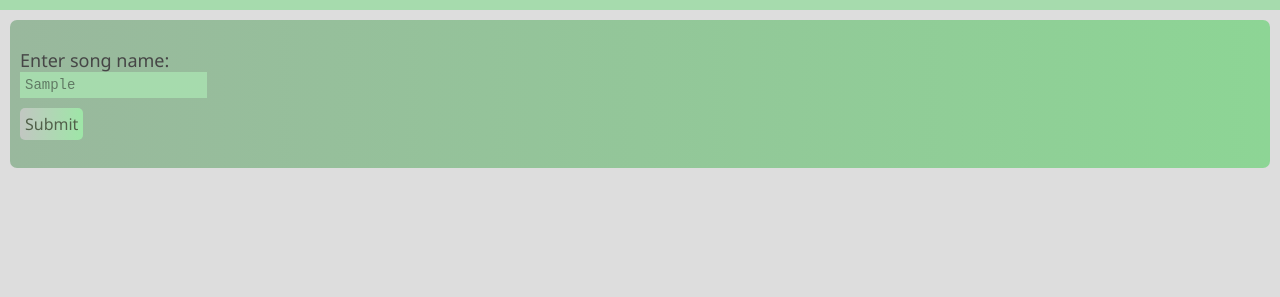
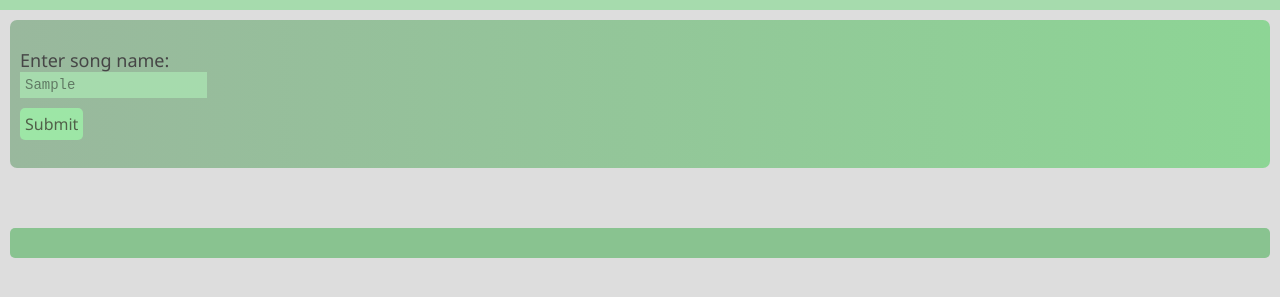
Before and after one commit to artybyte/r, a plain HTML site: page test_parser_start/main.html in a window 1280 px wide. Both pictures are taken after typing "Sample" into the empty fields and a click on the button "Submit". Shown: the part 113-410 px from the top of the page. Drawn offline with Linux system fonts and the light colour scheme; no server answers.

Commit message:
test from vscode

```diff
--- a/test_parser_start/main.css
+++ b/test_parser_start/main.css
@@ -27,7 +27,6 @@ body {
     border: 0px;
     padding: 10px;
     display: block;
-    background: rgb(137, 195, 144);
     background: linear-gradient(to left, rgb(141, 213, 149), rgb(153, 184, 157));
 
 }
@@ -57,7 +56,6 @@ body {
 .header__underpanel_input:hover {
 
     background: rgb(98, 181, 127);
-    color: rgb(100, 120, 77);
 
 }
 
@@ -102,20 +100,58 @@ body {
     padding: 5px;
     border: 2px;
     border-radius: 5px;
-    background: linear-gradient(to right, rgb(194, 199, 194), rgb(158, 230, 167));
+    background: rgb(157, 230, 166);
     font-family: Segoe UI;
     font-weight: 400;
     font-size: 16px;
     color: rgb(81, 96, 73);
-    transition: 150ms background,color;
+    transition: 80ms all;
 
 }
 
 .button__common:hover {
 
-    background: linear-gradient(to right, rgb(115, 170, 122), rgb(137, 142, 137));
+    background: rgb(127, 185, 134);
+    color: rgb(203, 224, 184);
+    cursor: pointer;
 
 }
+
+.button__common:active {
+
+    transition: 20ms all;
+    background: rgb(100, 164, 107);
+    color: rgb(127, 241, 138);
+
+}
+
+/* Song container */
+
+.song_container {
+
+    margin: 60px 10px 10px 10px;
+    background: rgb(137, 195, 144);
+    border-radius: 5px;
+    padding: 20px 10px 10px 10px;
+
+}
+
+.song_container_element {
+
+
+
+}
+
+
+
+
+
+
+
+
+
+
+
 
 
 
--- a/test_parser_start/main.html
+++ b/test_parser_start/main.html
@@ -12,11 +12,15 @@
     <div class="header__underpanel">
         <div class="header__underpanel_orientation">
             <h1 class="label__small">Enter song name:</h1>
-            <input class="header__underpanel_input">
-            <button class="button__common">Submit</button>
+            <input class="header__underpanel_input" id="name_input">
+            <button class="button__common" onclick="init_request()">Submit</button>
         </div>
+    </div>
+    <div class="song_container" id="song_container">
+        <h1 class="label__small">g</h1>
     </div>
     <script src="script/functions.js"></script>
     <script src="script/mainstrait.js"></script>
+    <h1 class="class"></h1>
   </body>
 </html>
--- a/test_parser_start/script/functions.js
+++ b/test_parser_start/script/functions.js
@@ -4,9 +4,37 @@ function clamp( n, min, max ) {
 
 }
 
+function getElement(str) {
+
+    return document.getElementById(str);
+
+}
+
+
 // for
 // in - key
 // of - val
+
+const FETCH_OPTIONS = {
+
+        method: 'GET', // *GET, POST, PUT, DELETE, etc.
+        mode: 'cors', // no-cors, cors, *same-origin
+        //cache: 'no-cache', // *default, no-cache, reload, force-cache, only-if-cached
+        //credentials: 'same-origin', // include, *same-origin, omit
+        //headers: {
+        //'Access-Control-Allow-Origin':'*',
+        //    'Content-Type': 'application/json',
+            // 'Content-Type': 'application/x-www-form-urlencoded',
+        //},
+        //redirect: 'follow', // manual, *follow, error
+        //referrer: 'no-referrer', // no-referrer, *client
+        //body: JSON.stringify(data), // тип данных в body должен соответвовать значению заголовка "Content-Type"
+
+};
+
+const gettuneSearchURL = 'https://get-tune.cc/search/f/';
+const songNameInput = getElement("name_input");
+const songContainer = getElement("song_container");
 
 function p() {
 
@@ -17,3 +45,29 @@ function p() {
     }
 
 }
+
+function fetchPage() {
+
+    return fetch(gettuneSearchURL + songNameInput.value, FETCH_OPTIONS);
+
+}
+
+function init_request() {
+
+    songContainer.innerHTML = '';
+
+    if ( songNameInput.value.trim() != '' ) {
+
+        fetchPage().then(data => p(data));
+
+    } else {
+
+        var l = document.createElement("h1");
+        l.classList.add('label__small');
+        l.innerText = 'Empty request';
+
+        songContainer.appendChild(l);
+
+    }
+
+}
```
